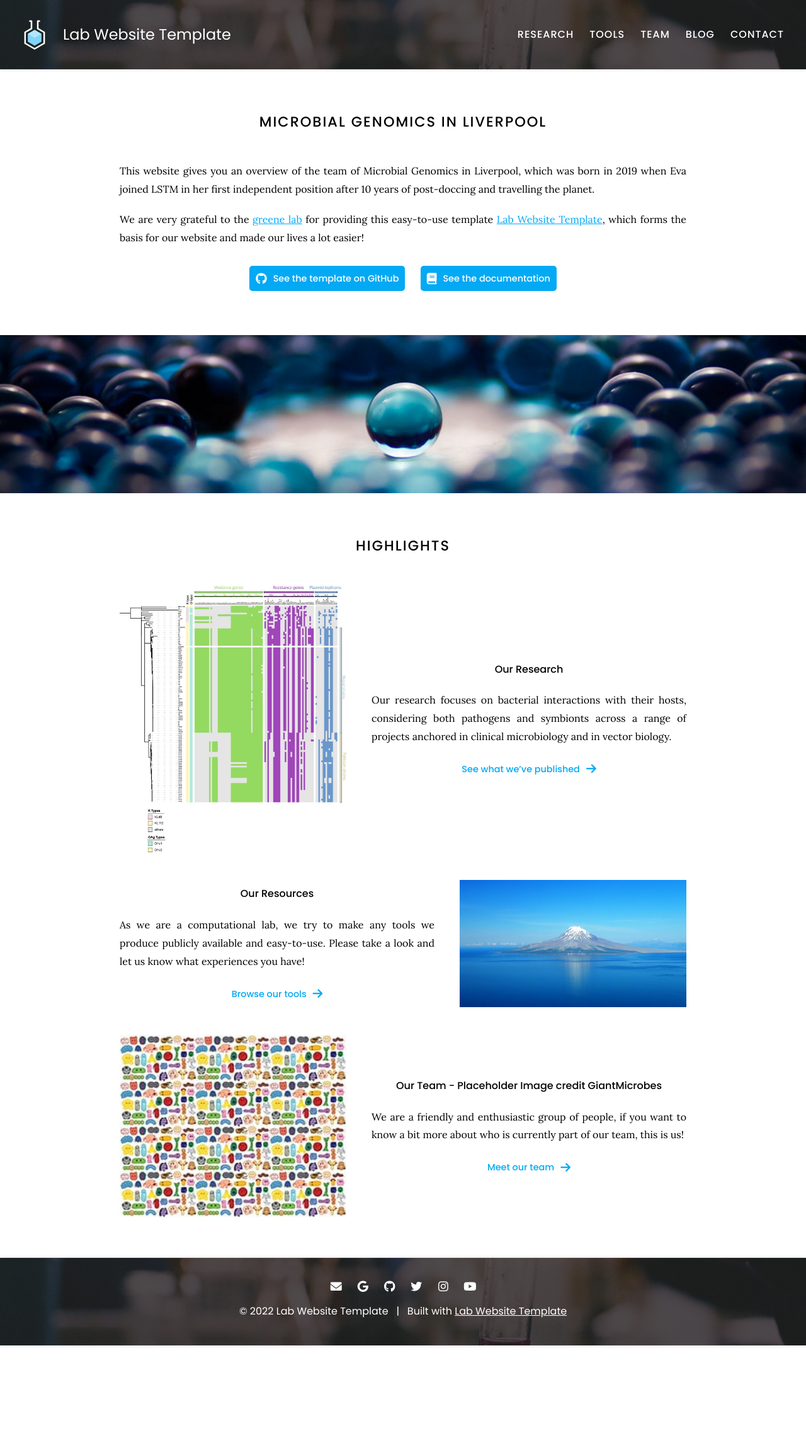
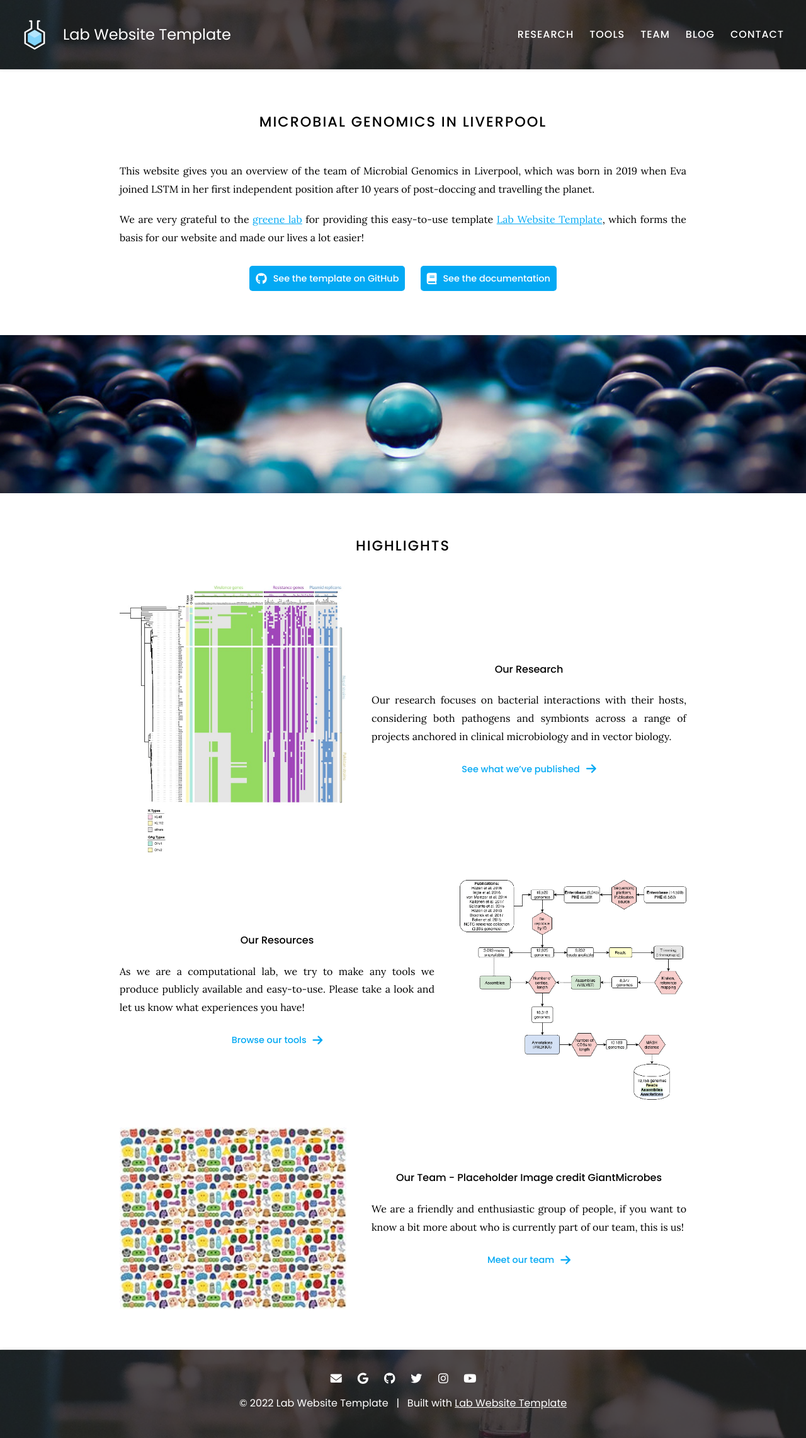
Before and after one commit to Evo-MInt/MicGen-lab-website, a Jekyll site: the page built from index.md, in a window 1280 px wide. Shown: the whole page at 63% size. Built offline with Jekyll 4.4.1, drawn with Linux system fonts in a browser that asks for light colours; before the commit the page ends 2136 px from its top, so only the background shows below that.

Commit message:
Update index.md

```diff
--- a/index.md
+++ b/index.md
@@ -70,7 +70,7 @@ As we are a computational lab, we try to make any tools we produce publicly avai
 
 {%
   include feature.html
-  image="images/photo.jpg"
+  image="images/Pipeline_Gal.gif"
   link="resources"
   title="Our Resources"
   flip=true
```
